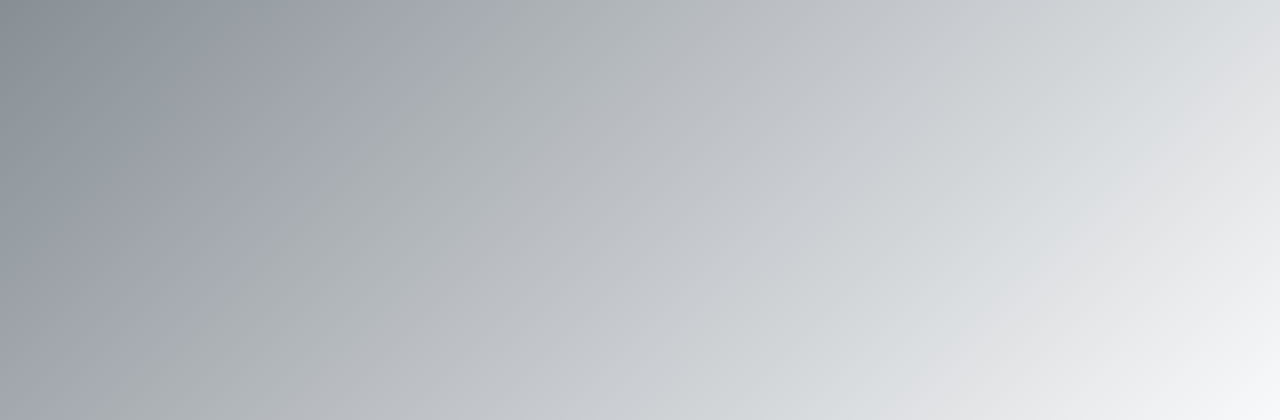
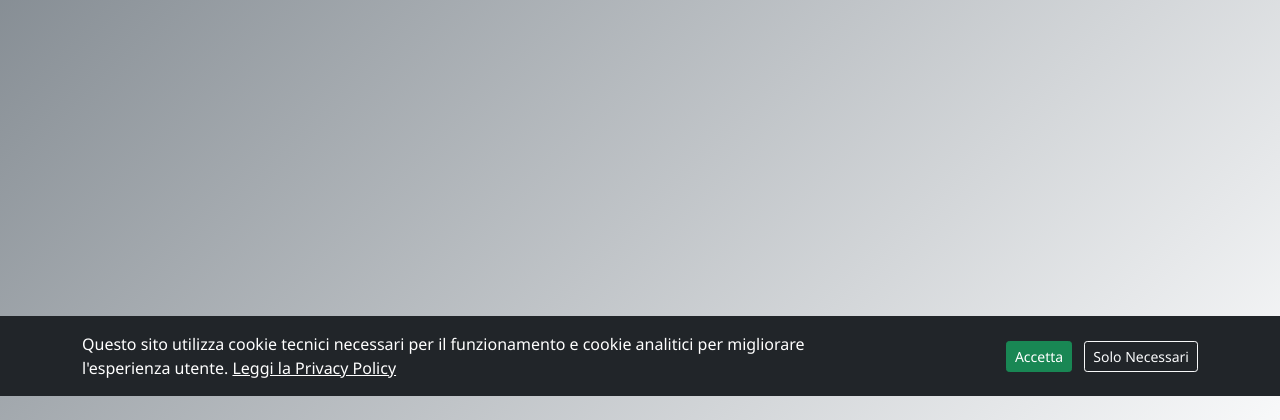
Before and after one commit to matteo-farinelli/azure-deploy, a Flask app: page /dashboard in a window 1280 px wide. Shown: the part 404-824 px from the top of the page. Run offline with Flask 3, Linux system fonts and the light colour scheme; the visitor is signed in with stand-in values (Sample User, id 1).

Commit message:
Update base.html

```diff
--- a/templates/base.html
+++ b/templates/base.html
@@ -186,5 +186,47 @@
 
     <script src="https://cdn.jsdelivr.net/npm/bootstrap@5.1.3/dist/js/bootstrap.bundle.min.js"></script>
     {% block scripts %}{% endblock %}
+    <!-- Cookie Banner -->
+    <div id="cookieBanner" class="position-fixed bottom-0 start-0 end-0 bg-dark text-white p-3" style="z-index: 9999; display: none;">
+        <div class="container">
+            <div class="row align-items-center">
+                <div class="col-md-8">
+                    <p class="mb-0">
+                        Questo sito utilizza cookie tecnici necessari per il funzionamento e cookie analitici per migliorare l'esperienza utente.
+                        <a href="{{ url_for('privacy_policy') }}" class="text-white">Leggi la Privacy Policy</a>
+                    </p>
+                </div>
+                <div class="col-md-4 text-end">
+                    <button id="acceptCookies" class="btn btn-success btn-sm me-2">Accetta</button>
+                    <button id="rejectCookies" class="btn btn-outline-light btn-sm">Solo Necessari</button>
+                </div>
+            </div>
+        </div>
+    </div>
+
+    <script>
+    document.addEventListener('DOMContentLoaded', function() {
+        const banner = document.getElementById('cookieBanner');
+        const acceptBtn = document.getElementById('acceptCookies');
+        const rejectBtn = document.getElementById('rejectCookies');
+
+        // Mostra banner se consenso non dato
+        if (!localStorage.getItem('cookieConsent')) {
+            banner.style.display = 'block';
+        }
+
+        acceptBtn.addEventListener('click', function() {
+            localStorage.setItem('cookieConsent', 'accepted');
+            localStorage.setItem('analyticsConsent', 'true');
+            banner.style.display = 'none';
+        });
+
+        rejectBtn.addEventListener('click', function() {
+            localStorage.setItem('cookieConsent', 'rejected');
+            localStorage.setItem('analyticsConsent', 'false');
+            banner.style.display = 'none';
+        });
+    });
+    </script>
 </body>
 </html>
```
